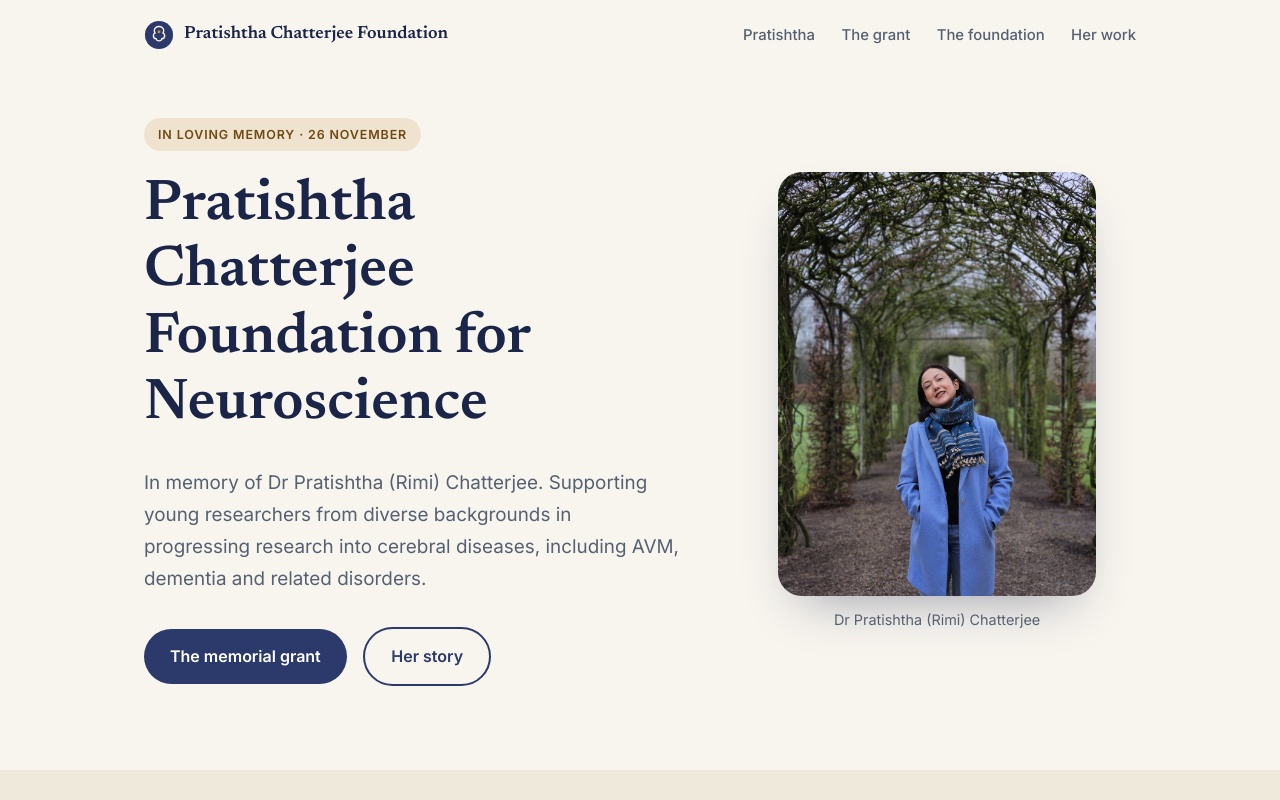
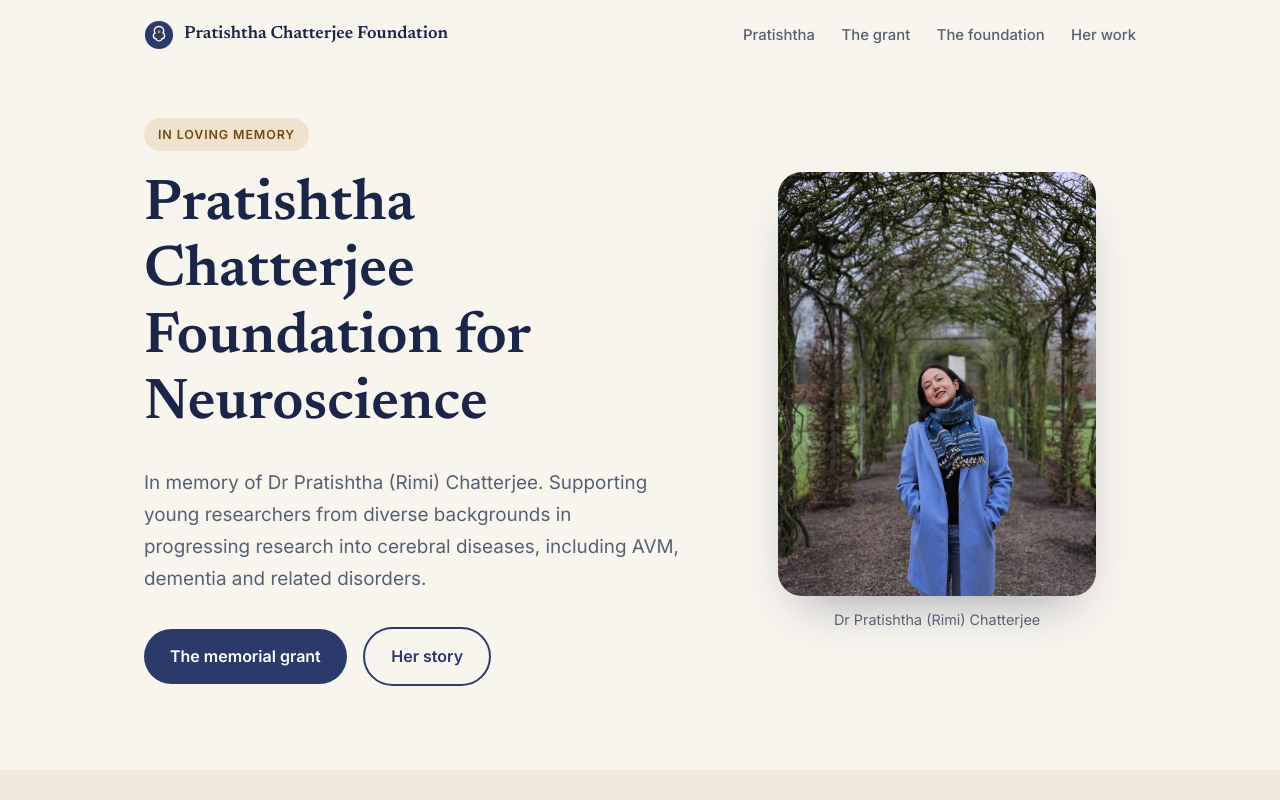
Before and after one commit to pratishtha-foundation/pratishtha-foundation, a plain HTML site: page index.html in a window 1280 px wide. Shown: the top 800 px of the page. Drawn offline with Linux system fonts and the light colour scheme.

Commit message:
Update memorial badge in index.html
Removed the date from the memorial badge in the hero section.

```diff
--- a/index.html
+++ b/index.html
@@ -133,7 +133,7 @@
   <div class="hero">
     <div class="wrap">
       <div>
-        <span class="badge">In loving memory &middot; 26 November</span>
+        <span class="badge">In loving memory </span>
         <h1>Pratishtha Chatterjee Foundation for Neuroscience</h1>
         <p class="lead">In memory of Dr Pratishtha (Rimi) Chatterjee. Supporting young researchers from diverse backgrounds in progressing research into cerebral diseases, including AVM, dementia and related disorders.</p>
         <a class="btn" href="#grant">The memorial grant</a>
```
